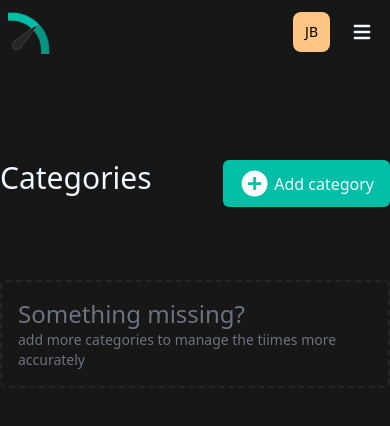
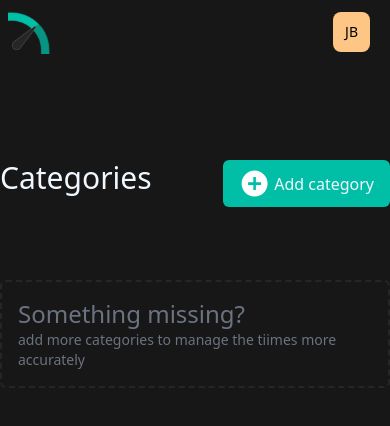
Before and after one commit to D3nn7/worktime-tracker, a Next.js app in the folder worktime-tracker-dev/: page /categories in a window 390 px wide. Shown: the top 426 px of the page. Built offline with nearby package versions, Linux system fonts and the light colour scheme.

Commit message:
delete unused code

```diff
--- a/worktime-tracker-dev/components/navigation/NavBarTracking.tsx
+++ b/worktime-tracker-dev/components/navigation/NavBarTracking.tsx
@@ -30,28 +30,6 @@ export default function NavBar() {
                 </Link>
                 <div className="flex md:order-2">
                     <AccountSideBar navigation={navAccount} />
-                    <button
-                        data-collapse-toggle="navbar-sticky"
-                        type="button"
-                        className="inline-flex items-center p-2 text-sm text-gray-500 rounded-lg md:hidden hover:bg-gray-100 focus:outline-none focus:ring-2 focus:ring-gray-200 dark:text-gray-400 dark:hover:bg-gray-700 dark:focus:ring-gray-600"
-                        aria-controls="navbar-sticky"
-                        aria-expanded="false"
-                    >
-                        <span className="sr-only">Open main menu</span>
-                        <svg
-                            className="w-6 h-6"
-                            aria-hidden="true"
-                            fill="currentColor"
-                            viewBox="0 0 20 20"
-                            xmlns="http://www.w3.org/2000/svg"
-                        >
-                            <path
-                                fillRule="evenodd"
-                                d="M3 5a1 1 0 011-1h12a1 1 0 110 2H4a1 1 0 01-1-1zM3 10a1 1 0 011-1h12a1 1 0 110 2H4a1 1 0 01-1-1zM3 15a1 1 0 011-1h12a1 1 0 110 2H4a1 1 0 01-1-1z"
-                                clipRule="evenodd"
-                            ></path>
-                        </svg>
-                    </button>
                 </div>
                 <div
                     className="items-center justify-between hidden w-full md:flex md:w-auto md:order-1"
```
